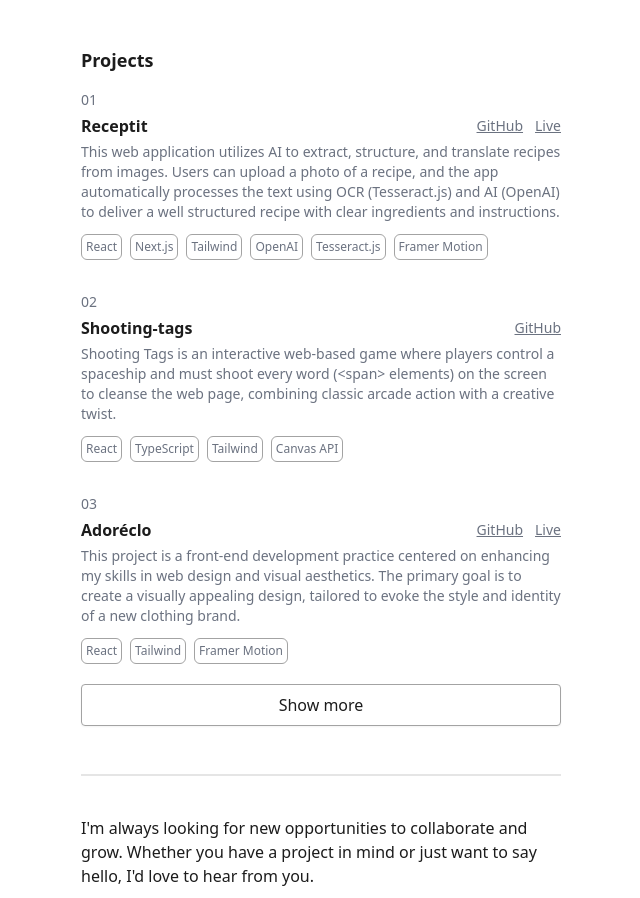
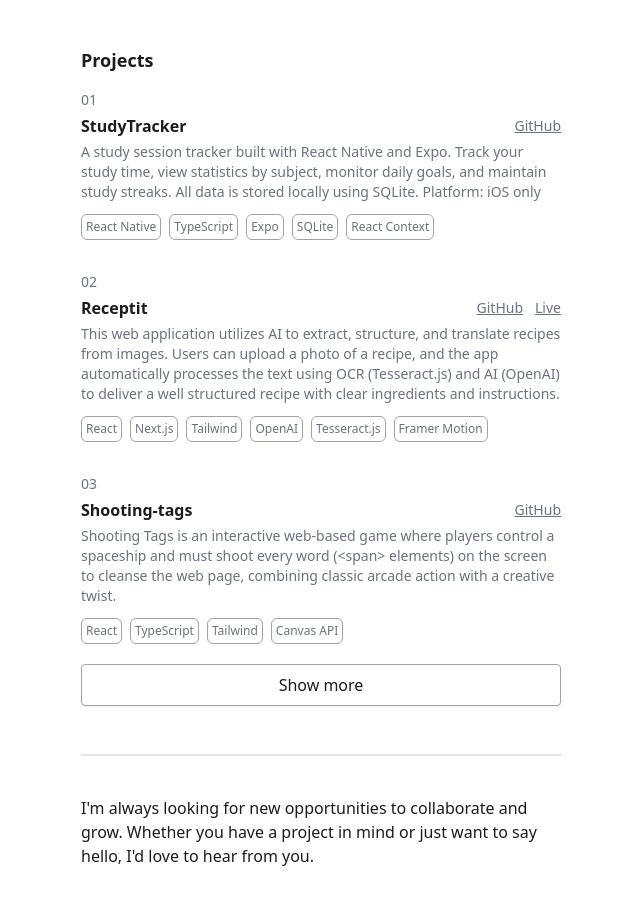
Before and after one commit to ItsEricFrisk/Portfolio, a React (Vite) app: page / in a window 1280 px wide. Shown: the part 898-1796 px from the top of the page, without its empty margins (319-959 px from the left). Built offline with nearby package versions, Linux system fonts and the light colour scheme.

Commit message:
Added new project: StudyTracker

```diff
--- a/src/data/projects.ts
+++ b/src/data/projects.ts
@@ -8,6 +8,13 @@ export const projects = [
   //     "Whispr is a real-time chat application where users can log in and interact with random people from around the world. Built using Supabase for backend authentication and PartyKit for seamless real-time communication.",
   //   techStack: ["React", "Next.js", "Tailwind", "PartyKit"],
   // },
+  {
+    name: "StudyTracker",
+    github: "https://github.com/ItsEricFrisk/StudyTracker",
+    description:
+      "A study session tracker built with React Native and Expo. Track your study time, view statistics by subject, monitor daily goals, and maintain study streaks. All data is stored locally using SQLite. Platform: iOS only",
+    techStack: ["React Native", "TypeScript" ,"Expo", "SQLite", "React Context"],
+  },
   {
     name: "Receptit",
     github: "https://github.com/ItsEricFrisk/Receptit",
@@ -29,7 +36,7 @@ export const projects = [
     github: "https://github.com/ItsEricFrisk/shooting-tags",
     description:
       "Shooting Tags is an interactive web-based game where players control a spaceship and must shoot every word (<span> elements) on the screen to cleanse the web page, combining classic arcade action with a creative twist.",
-    techStack: ["React", "TypeScript" , "Tailwind", "Canvas API"],
+    techStack: ["React", "TypeScript", "Tailwind", "Canvas API"],
   },
   {
     name: "Adoréclo",
```
